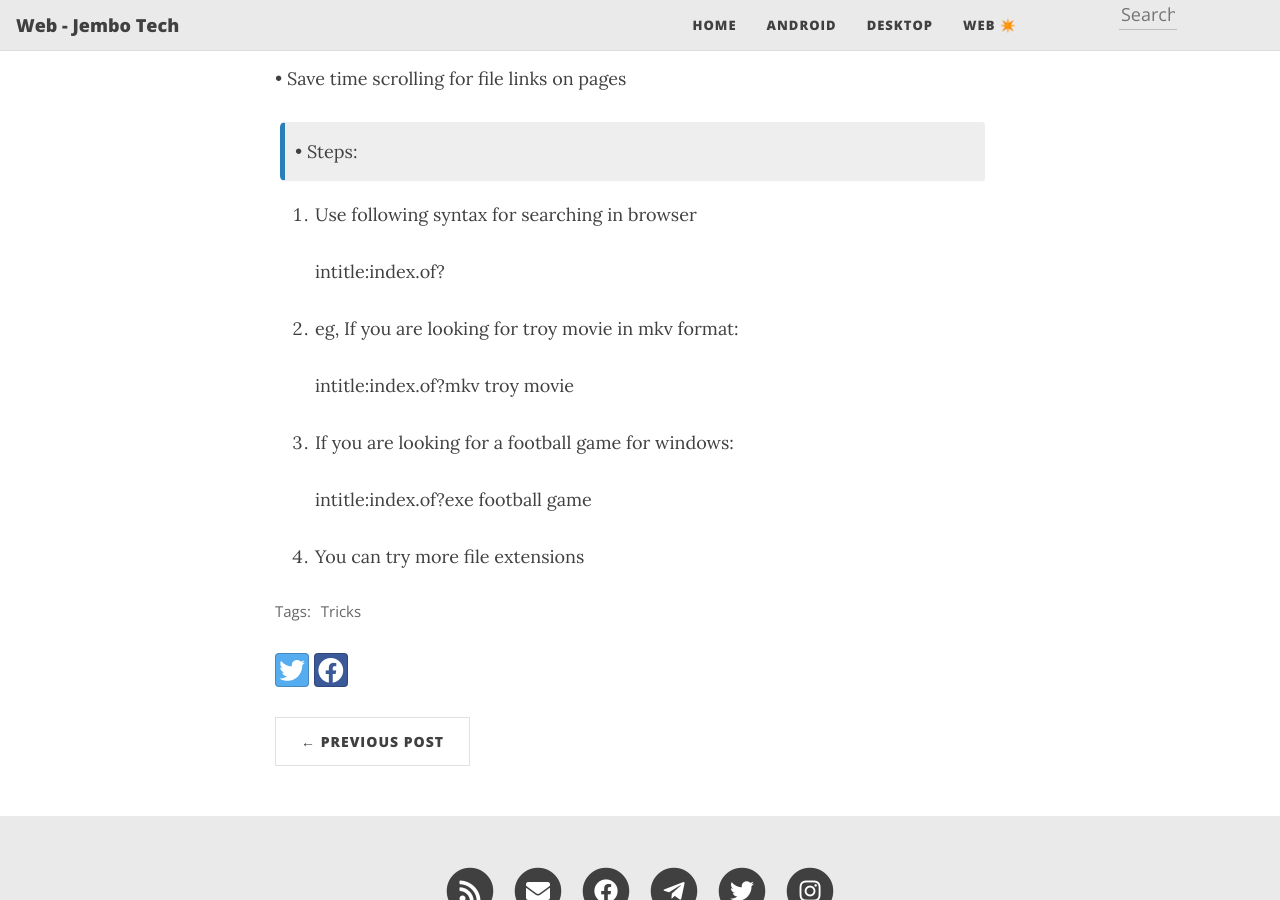
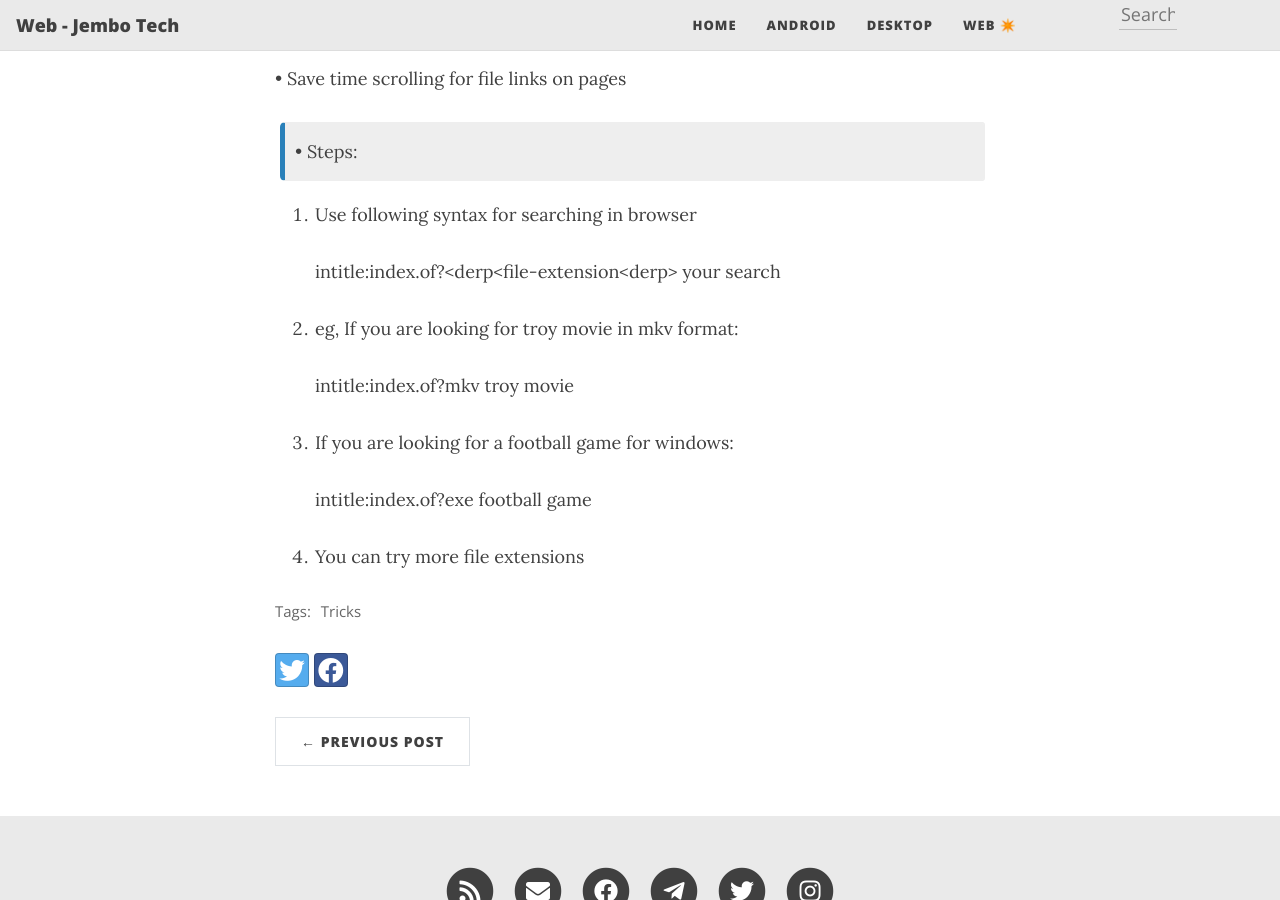
Before and after one commit to cukapd/wjt, a Jekyll site: the page built from _posts/2021-05-19-how-to-get-media-file-links-directly.md, in a window 1280 px wide and 900 px high, scrolled down 719 px. Built offline with Jekyll 4.4.1, drawn with Linux system fonts in a browser that asks for light colours; nearby versions of some CDN libraries.

Commit message:
Update 2021-05-19-how-to-get-media-file-links-directly.md

```diff
--- a/_posts/2021-05-19-how-to-get-media-file-links-directly.md
+++ b/_posts/2021-05-19-how-to-get-media-file-links-directly.md
@@ -23,7 +23,7 @@ last-updated: 2021-02-03
 
 1. Use following syntax for searching in browser
 
-   intitle:index.of?<file-extension> <your search>
+   intitle:index.of?&lt;derp<file-extension&lt;derp> your search
 
 2. eg, If you are looking for troy movie in mkv format:
 
```
